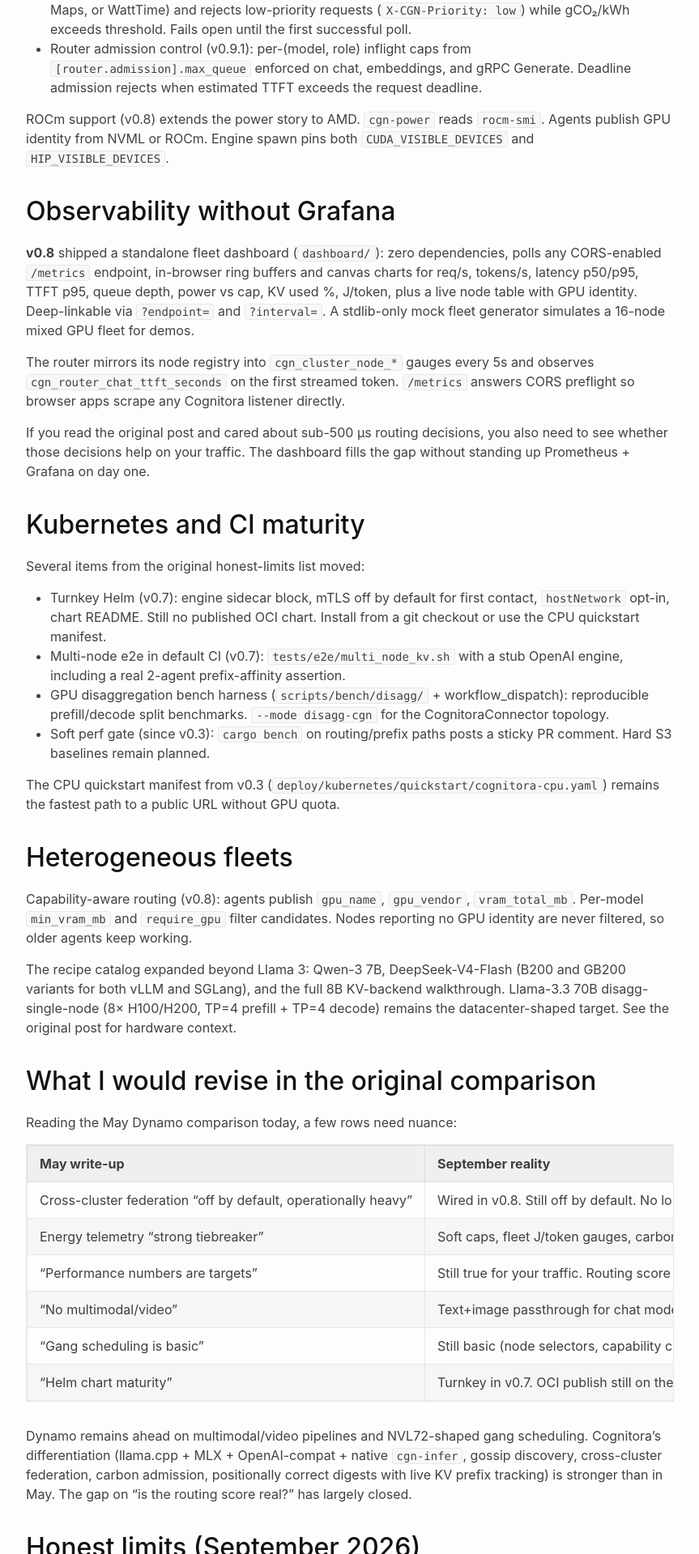
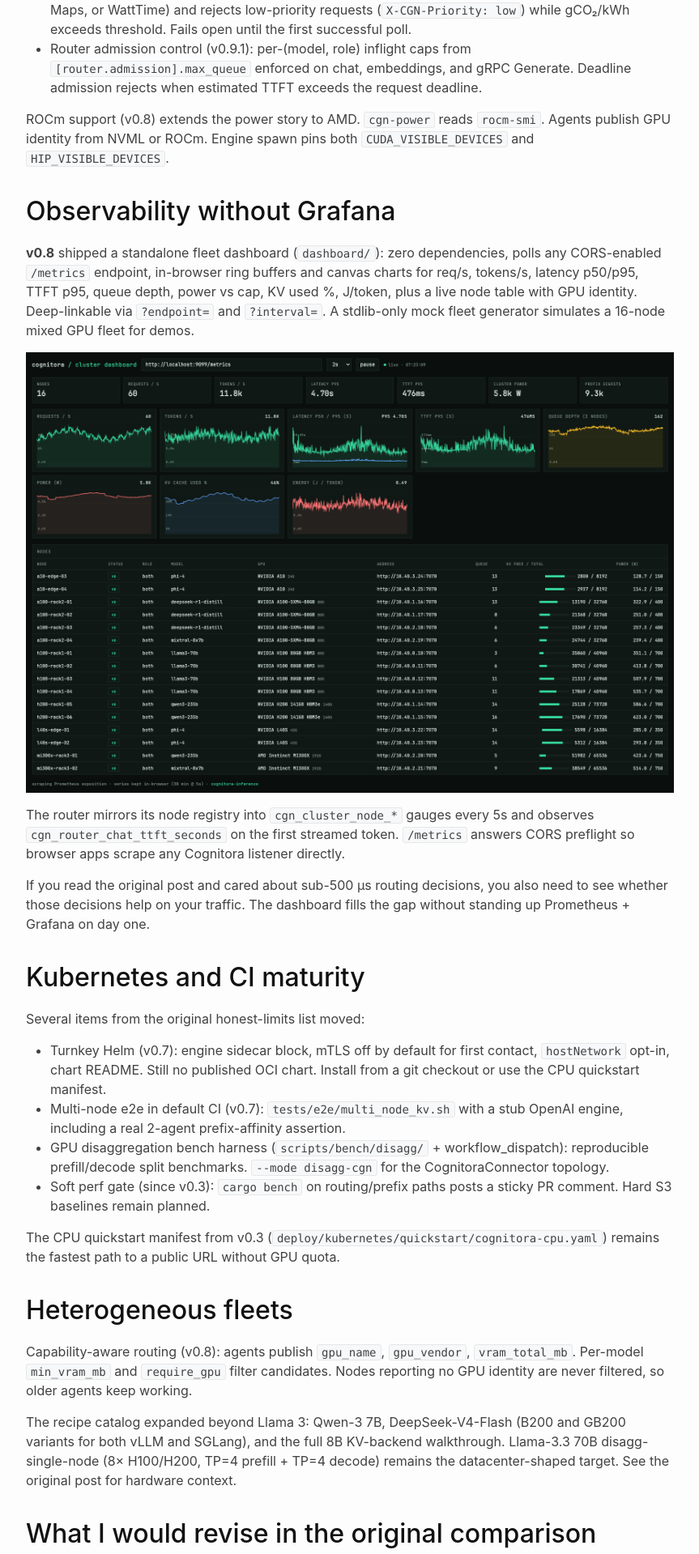
Before and after one commit to antonellof/antonellof.github.io, a Jekyll site: the page built from _posts/2026-09-15-cognitora-inference-update-v0.9.md, in a window 1280 px wide. Shown: the part 4481-6400 px from the top of the page at 81% size, without its empty margins (208-1071 px from the left). Built offline with Jekyll 4.4.1, drawn with Linux system fonts in a browser that asks for light colours; nearby versions of some CDN libraries.

Commit message:
Add Cognitora fleet dashboard screenshot to the v0.9.1 update post.

```diff
--- a/_posts/2026-09-15-cognitora-inference-update-v0.9.md
+++ b/_posts/2026-09-15-cognitora-inference-update-v0.9.md
@@ -124,6 +124,8 @@
 
 **v0.8** shipped a standalone fleet dashboard (`dashboard/`): zero dependencies, polls any CORS-enabled `/metrics` endpoint, in-browser ring buffers and canvas charts for req/s, tokens/s, latency p50/p95, TTFT p95, queue depth, power vs cap, KV used %, J/token, plus a live node table with GPU identity. Deep-linkable via `?endpoint=` and `?interval=`. A stdlib-only mock fleet generator simulates a 16-node mixed GPU fleet for demos.
 
+![Cognitora cluster dashboard: KPI strip for nodes, requests/s, tokens/s, latency, TTFT, power, and prefix digests, with live charts and a heterogeneous node table](/assets/images/posts/cognitora-cluster-dashboard.png)
+
 The router mirrors its node registry into `cgn_cluster_node_*` gauges every 5s and observes `cgn_router_chat_ttft_seconds` on the first streamed token. `/metrics` answers CORS preflight so browser apps scrape any Cognitora listener directly.
 
 If you read the original post and cared about sub-500 µs routing decisions, you also need to see whether those decisions help on your traffic. The dashboard fills the gap without standing up Prometheus + Grafana on day one.
```
Also changed, not shown: assets/images/posts/cognitora-cluster-dashboard.png (added).
